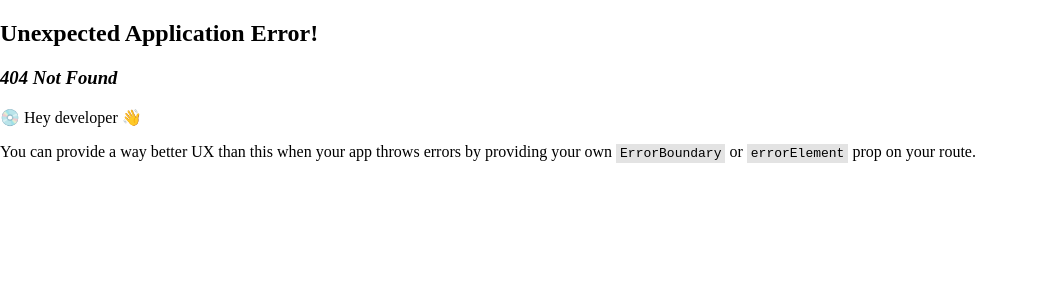
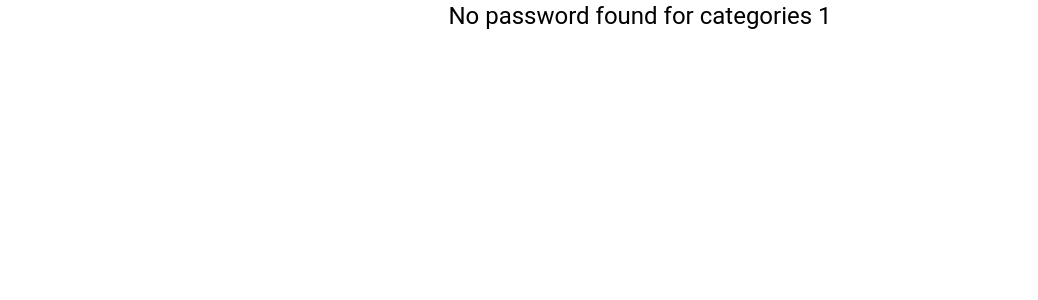
Before and after one commit to FahmiEfendy/password-manager, a React (Vite) app: page /category/1 in a window 1280 px wide. Before the commit this address had no page. Shown: the top 300 px of the page, without its empty margins (0-1038 px from the left). Built offline with nearby package versions, Linux system fonts and the light colour scheme; no server answers.

Commit message:
feat: add category page

```diff
--- a/src/components/AddModal/index.jsx
+++ b/src/components/AddModal/index.jsx
@@ -117,9 +117,9 @@ const AddModal = ({ isOpen, setIsOpen }) => {
               <MenuItem value="" disabled>
                 Category
               </MenuItem>
-              <MenuItem value="Work">Work</MenuItem>
-              <MenuItem value="Family">Family</MenuItem>
-              <MenuItem value="Personal">Personal</MenuItem>
+              <MenuItem value="work">Work</MenuItem>
+              <MenuItem value="family">Family</MenuItem>
+              <MenuItem value="personal">Personal</MenuItem>
             </Select>
             <Box className={classes.container_btn}>
               <Button variant="outlined" onClick={closeModalHandler}>
--- a/src/components/PasswordList/index.jsx
+++ b/src/components/PasswordList/index.jsx
@@ -55,7 +55,12 @@ const PasswordList = ({ datas, setDeleteId, setIsDeleteModalOpen }) => {
                   <Typography variant="body1">{data.email}</Typography>
                 </TableCell>
                 <TableCell>
-                  <Typography variant="body1">{data.category}</Typography>
+                  <Typography
+                    variant="body1"
+                    className={classes.capitalize_text}
+                  >
+                    {data.category}
+                  </Typography>
                 </TableCell>
                 <TableCell className={classes.btn_container}>
                   <Button
--- a/src/components/PasswordList/style.module.scss
+++ b/src/components/PasswordList/style.module.scss
@@ -4,3 +4,7 @@
   @include directionX;
   justify-content: space-around;
 }
+
+.capitalize_text {
+  text-transform: capitalize;
+}
--- a/src/main.jsx
+++ b/src/main.jsx
@@ -6,6 +6,7 @@ import "./index.css";
 import App from "./App.jsx";
 import Home from "./pages/Home/index.jsx";
 import Detail from "./pages/Detail/index.jsx";
+import Category from "./pages/Category/index.jsx";
 
 const router = createBrowserRouter([
   {
@@ -16,6 +17,10 @@ const router = createBrowserRouter([
     path: "/detail/:id",
     element: <Detail />,
   },
+  {
+    path: "/category/:category",
+    element: <Category />,
+  },
 ]);
 
 ReactDOM.createRoot(document.getElementById("root")).render(
--- /dev/null
+++ b/src/pages/Category/index.jsx
@@ -0,0 +1,58 @@
+import { useParams } from "react-router-dom";
+import React, { useEffect, useState } from "react";
+
+import classes from "./style.module.scss";
+import { callApi } from "../../domain/api";
+import { CircularProgress, Container, Typography } from "@mui/material";
+import PasswordList from "../../components/PasswordList";
+
+const Category = () => {
+  const { category } = useParams();
+  const [isLoading, setIsLoading] = useState(false);
+  const [passwordListByCategory, setPasswordListByCategory] = useState([]);
+
+  useEffect(() => {
+    const getAccountListByCategory = async () => {
+      setIsLoading(true);
+      try {
+        const response = await callApi(
+          `/password/?category=${category}`,
+          "GET"
+        );
+
+        setPasswordListByCategory(response);
+      } catch (err) {
+        console.log(err.message);
+      }
+      setIsLoading(false);
+    };
+
+    getAccountListByCategory();
+  }, [category]);
+
+  return (
+    <React.Fragment>
+      {!isLoading ? (
+        <Container>
+          {category !== "work" &&
+          category !== "personal" &&
+          category !== "family" ? (
+            <Typography variant="h5">
+              No password found for categories {category}
+            </Typography>
+          ) : passwordListByCategory.length > 0 ? (
+            <PasswordList datas={passwordListByCategory} />
+          ) : (
+            <Typography variant="h5">
+              You dont have saved password for categories {category}
+            </Typography>
+          )}
+        </Container>
+      ) : (
+        <CircularProgress />
+      )}
+    </React.Fragment>
+  );
+};
+
+export default Category;
--- /dev/null
+++ b/src/pages/Category/style.module.scss
@@ -0,0 +1,5 @@
+@import "../../style/base.scss";
+
+h5{
+    text-align: center;
+}
```
